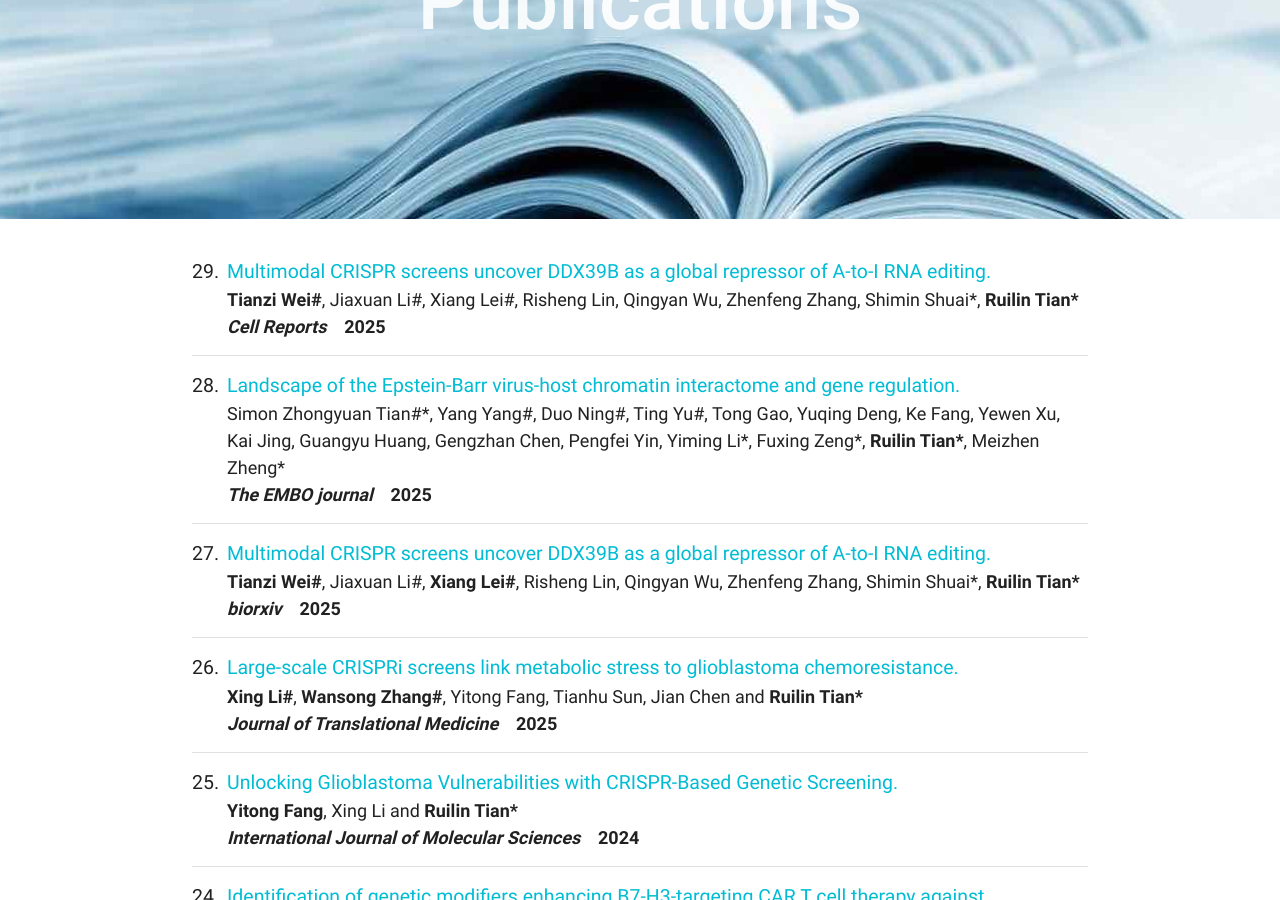
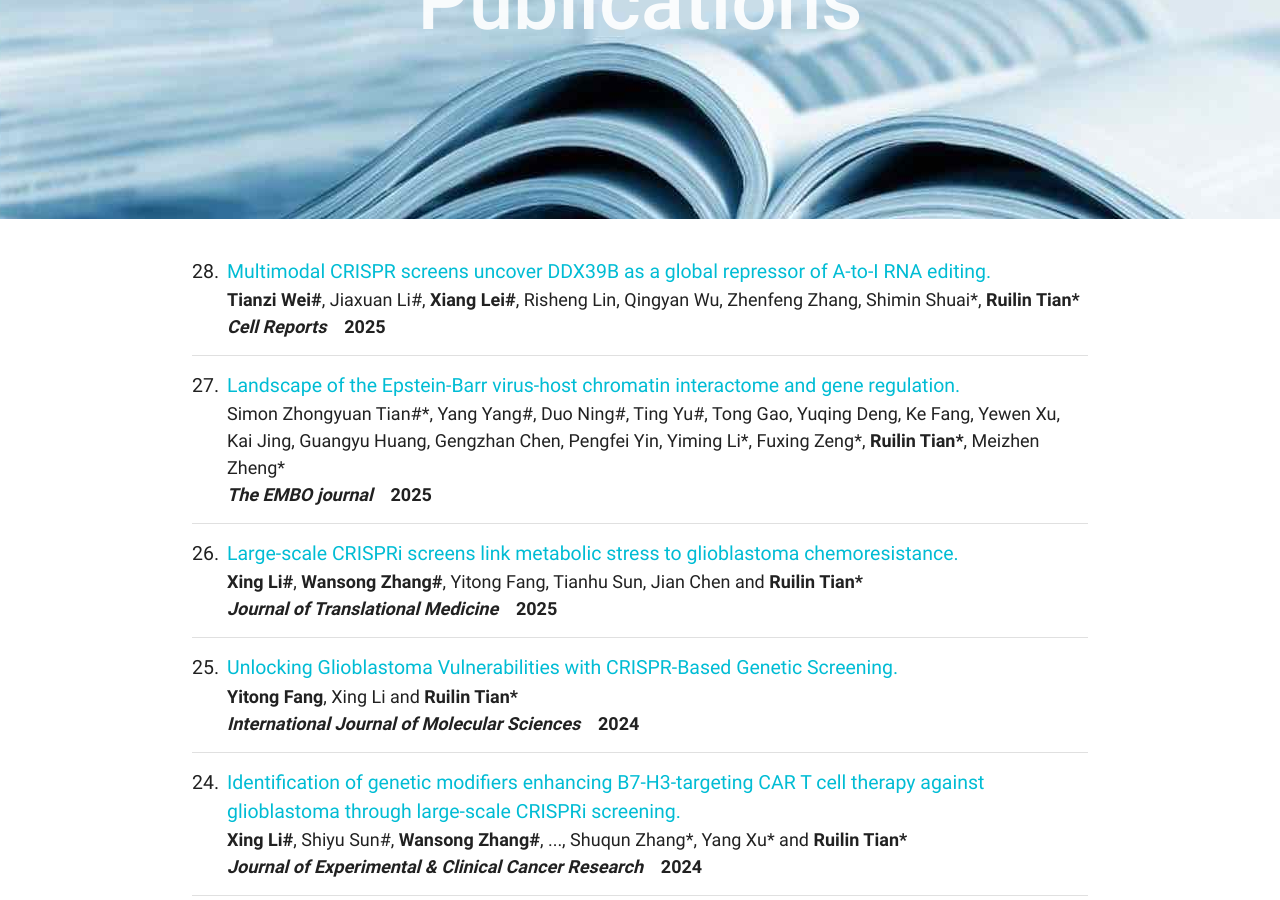
Before and after one commit to rltianlab/rltianlab.github.io, a Jekyll site: the page built from publications/index.html, in a window 1280 px wide and 900 px high, scrolled down 265 px. Built offline with Jekyll 4.4.1, drawn with Linux system fonts in a browser that asks for light colours.

Commit message:
Update publications.yml

```diff
--- a/_data/publications.yml
+++ b/_data/publications.yml
@@ -1,22 +1,15 @@
 - title: Multimodal CRISPR screens uncover DDX39B as a global repressor of A-to-I RNA editing
-  authors: <b>Tianzi Wei#</b>, Jiaxuan Li#, Xiang Lei#</b>, Risheng Lin, Qingyan Wu, Zhenfeng Zhang, Shimin Shuai*, <b>Ruilin Tian*</b>
+  authors: <b>Tianzi Wei#</b>, Jiaxuan Li#, <b>Xiang Lei#</b>, Risheng Lin, Qingyan Wu, Zhenfeng Zhang, Shimin Shuai*, <b>Ruilin Tian*</b>
   journal: Cell Reports
   year: 2025
   doi: 10.1016/j.celrep.2025.116009
-  num: 29
+  num: 28
 
 - title: Landscape of the Epstein-Barr virus-host chromatin interactome and gene regulation
   authors: Simon Zhongyuan Tian#*, Yang Yang#, Duo Ning#, Ting Yu#, Tong Gao, Yuqing Deng, Ke Fang, Yewen Xu, Kai Jing, Guangyu Huang, Gengzhan Chen, Pengfei Yin, Yiming Li*, Fuxing Zeng*, <b>Ruilin Tian*</b>, Meizhen Zheng*
   journal: The EMBO journal
   year: 2025
   doi: 10.1038/s44318-025-00466-5
-  num: 28
-
-- title: Multimodal CRISPR screens uncover DDX39B as a global repressor of A-to-I RNA editing
-  authors: <b>Tianzi Wei#</b>, Jiaxuan Li#, <b>Xiang Lei#</b>, Risheng Lin, Qingyan Wu, Zhenfeng Zhang, Shimin Shuai*, <b>Ruilin Tian*</b>
-  journal: biorxiv
-  year: 2025
-  doi: 10.1101/2024.11.22.624788
   num: 27
 
 - title: Large-scale CRISPRi screens link metabolic stress to glioblastoma chemoresistance
```
